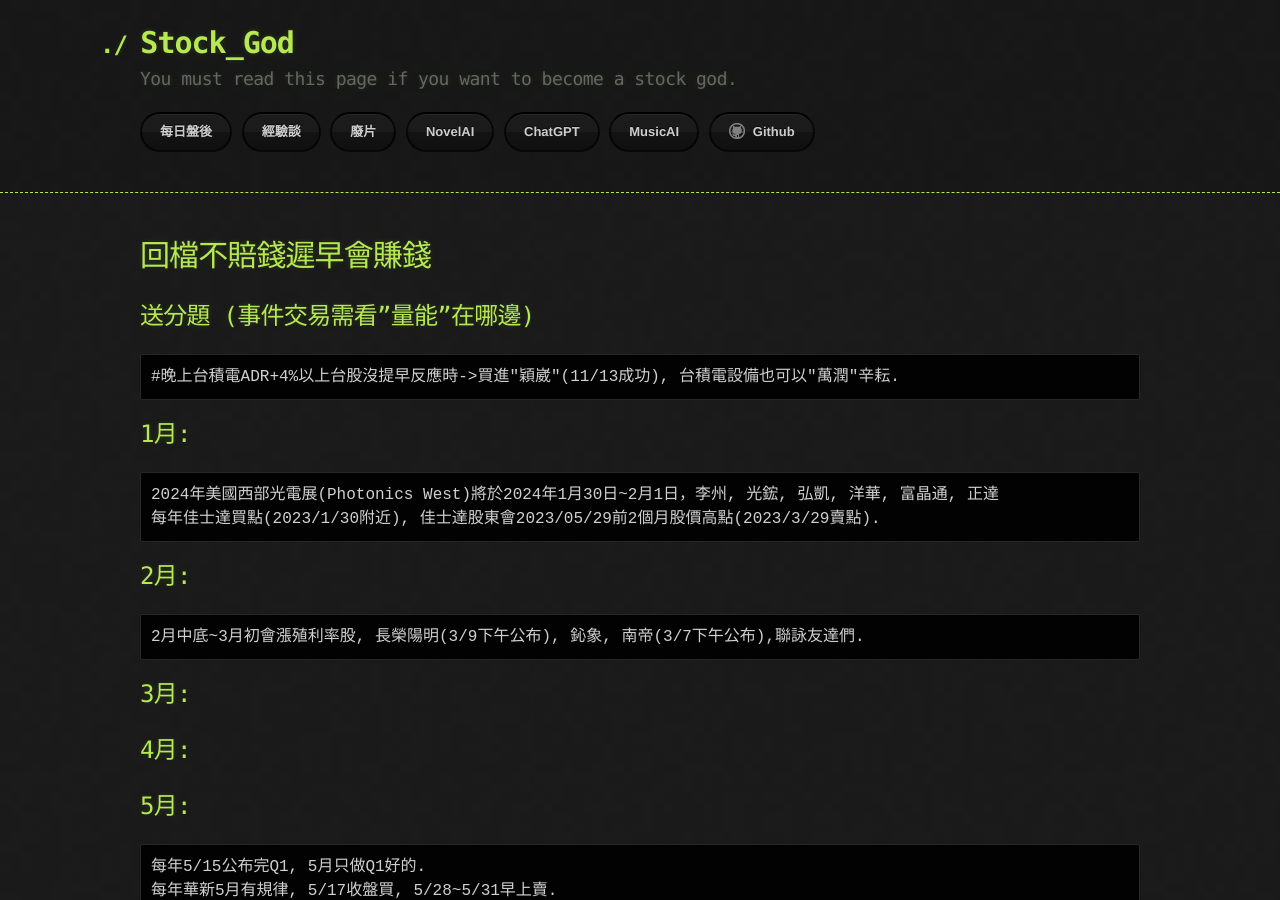
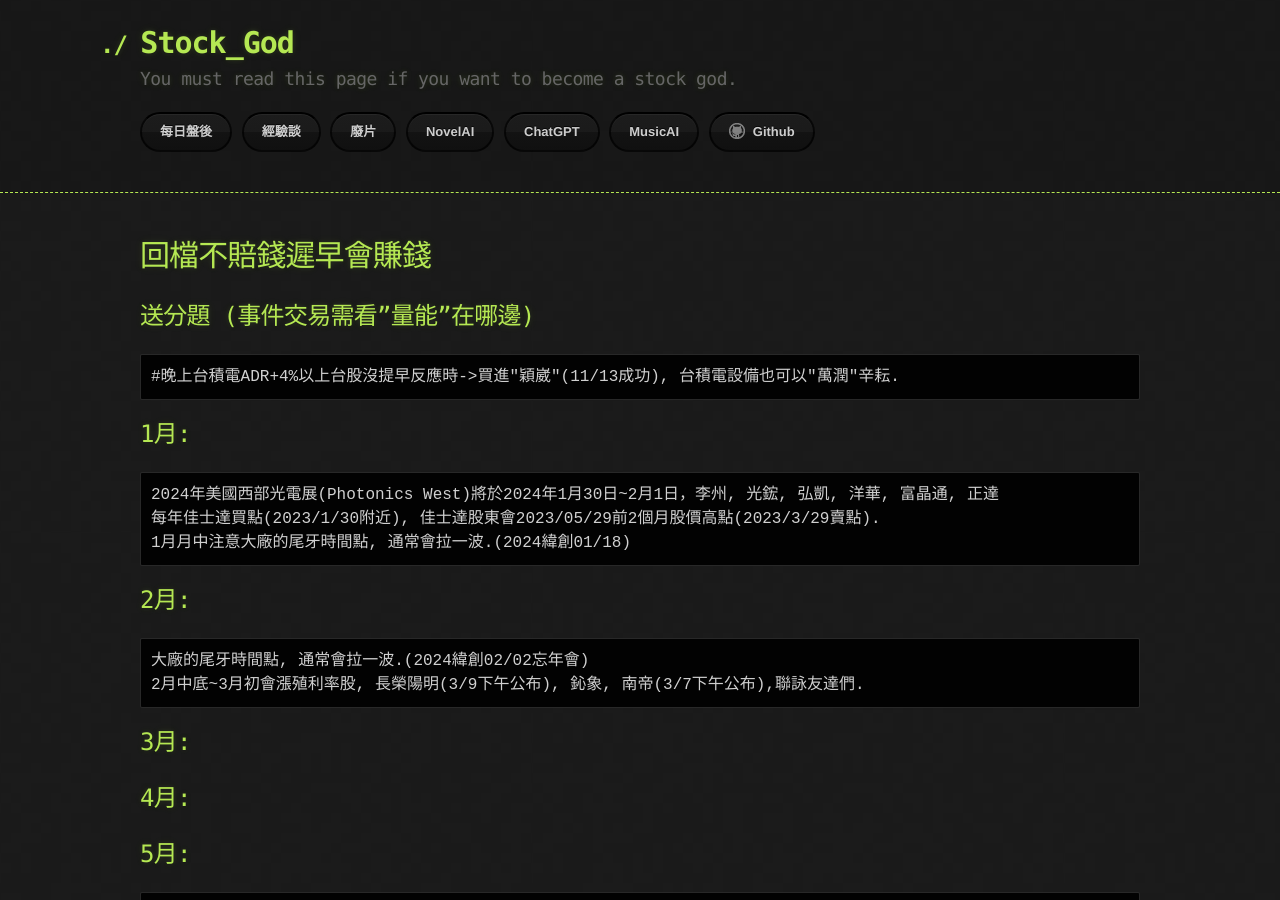
Before and after one commit to lepg5487/Stock_God, a Jekyll site: the page built from experience.md, in a window 1280 px wide and 900 px high. Built offline with Jekyll 4.4.1, drawn with Linux system fonts in a browser that asks for light colours; our own code applies the rules of GitHub Pages for plain Markdown files.

Commit message:
Update experience.md

````diff
--- a/experience.md
+++ b/experience.md
@@ -10,9 +10,11 @@ layout: testlayouts
 ```
 2024年美國西部光電展(Photonics West)將於2024年1月30日~2月1日，李州, 光鋐, 弘凱, 洋華, 富晶通, 正達
 每年佳士達買點(2023/1/30附近), 佳士達股東會2023/05/29前2個月股價高點(2023/3/29賣點).
+1月月中注意大廠的尾牙時間點, 通常會拉一波.(2024緯創01/18)
 ```
 ## 2月:
 ```
+大廠的尾牙時間點, 通常會拉一波.(2024緯創02/02忘年會)
 2月中底~3月初會漲殖利率股, 長榮陽明(3/9下午公布), 鈊象, 南帝(3/7下午公布),聯詠友達們.
 ```
 ## 3月:
````
